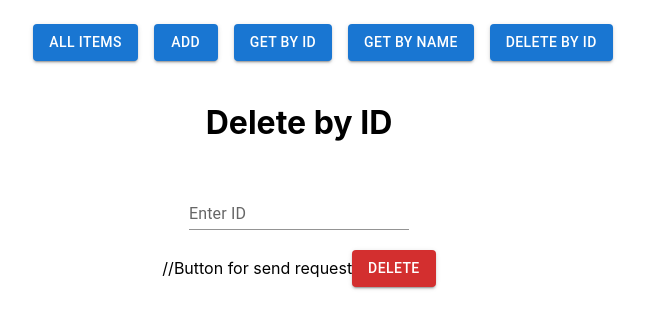
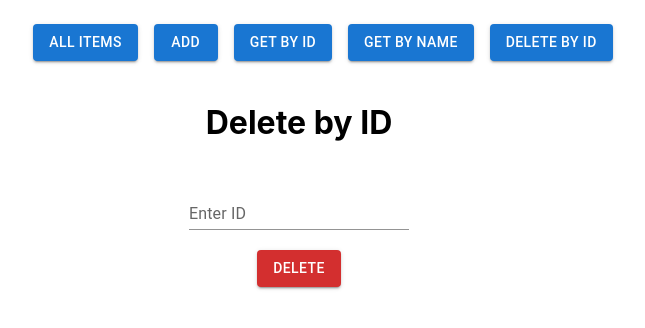
Before and after one commit to Anant1711/Task-4-Web-UI, a React (Create React App) app: page /delete in a window 1280 px wide. Shown: the top 328 px of the page, without its empty margins (341-986 px from the left). Built offline with nearby package versions, Linux system fonts and the light colour scheme.

Commit message:
Edit Deletebyid file

```diff
--- a/src/pages/Deletebyid.js
+++ b/src/pages/Deletebyid.js
@@ -42,7 +42,7 @@ export const Deletebyid = () => {
             spacing={3}
           >
 
-            //Button for send request
+            {/* Button for send request */}
             <Button variant="contained" color="error" onClick={handleDeleteById} >Delete</Button>
           </Stack>
         </Box>
```
